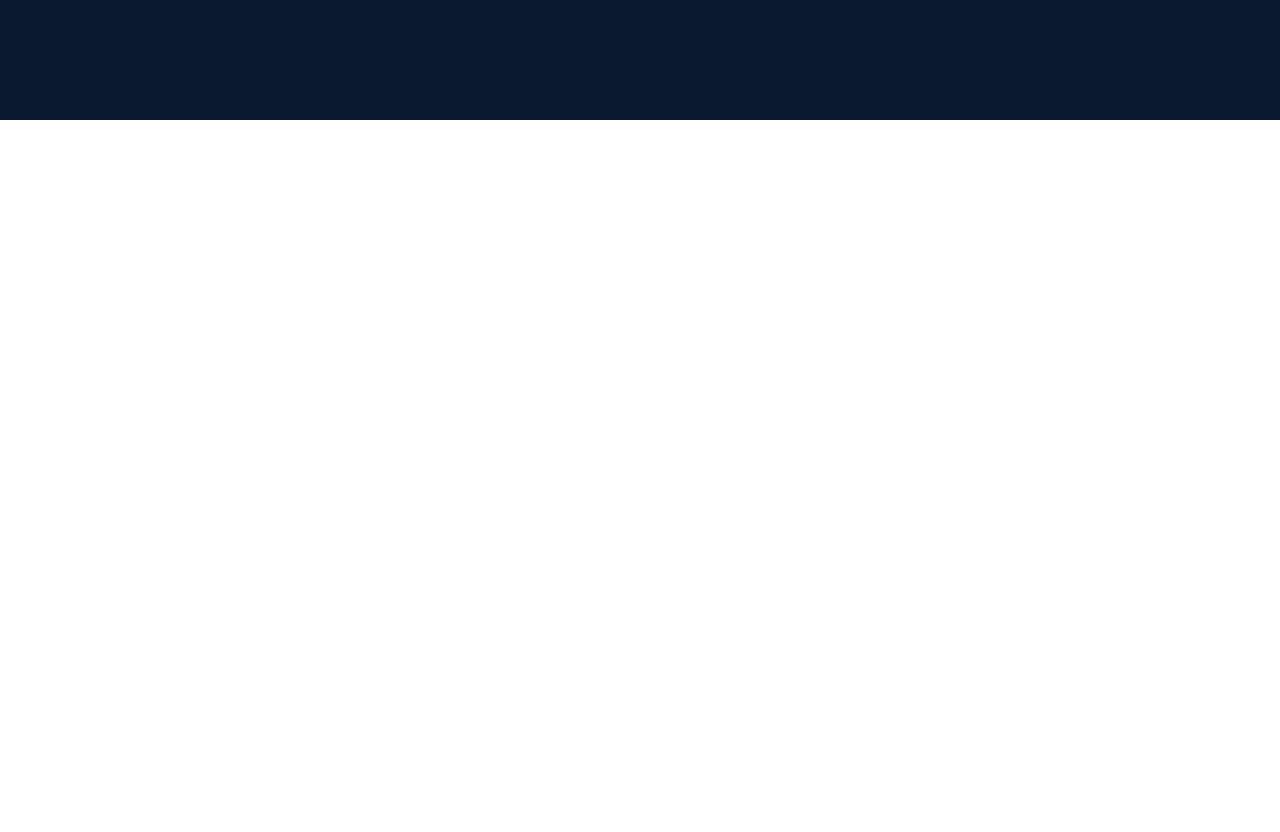
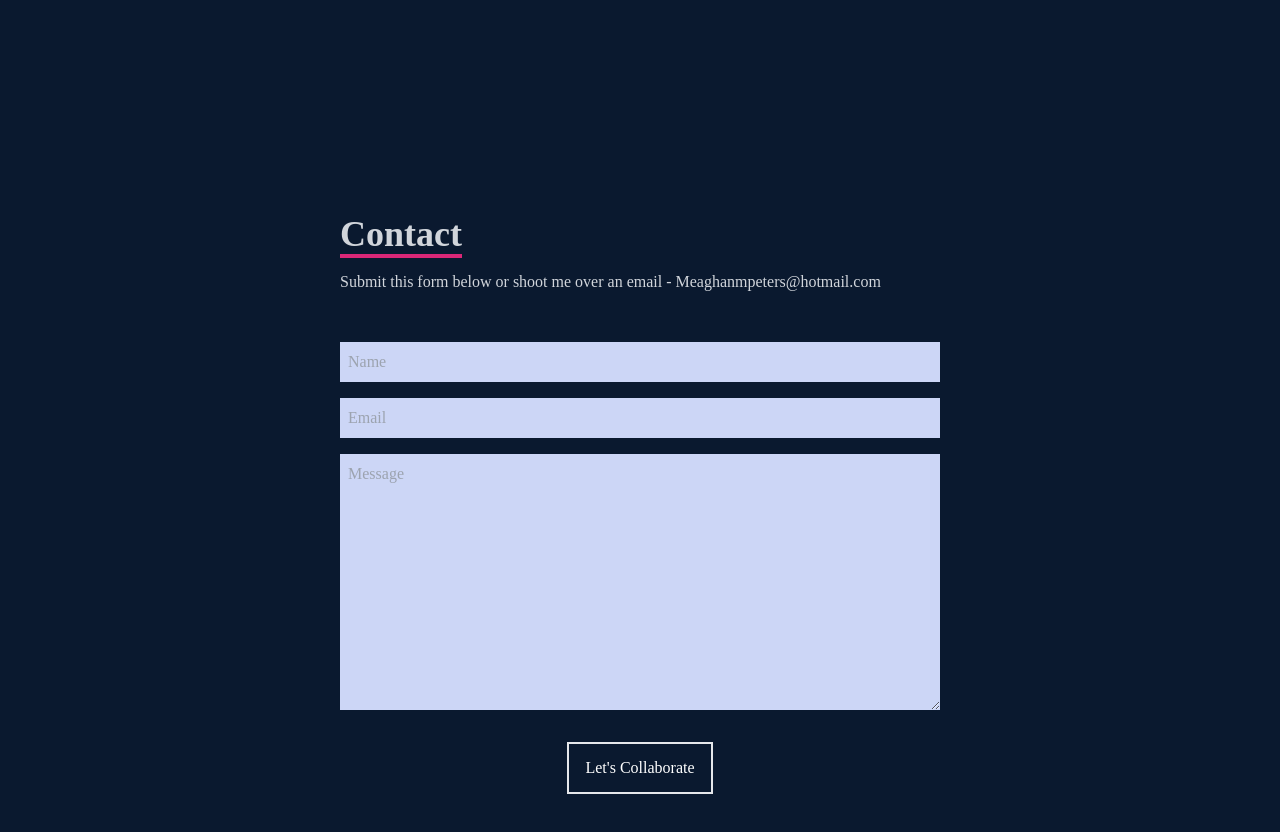
Before and after one commit to Mkish1220/MeaghansPortfolio, a React (Create React App) app: page / in a window 1280 px wide. Shown: the part 3080-3912 px from the top of the page. Before the commit the page ends 3200 px from the top, so only its background shows below. Built offline with nearby package versions, Linux system fonts and the light colour scheme.

Commit message:
add contact me form with getform

```diff
--- a/src/App.js
+++ b/src/App.js
@@ -1,6 +1,6 @@
 
 import About from "./components/About";
-// import Contact from "./components/Contact";
+import Contact from "./components/Contact";
 import Home from "./components/Home";
 import Navbar from "./components/Navbar";
 import Skills from "./components/Skills";
@@ -15,7 +15,7 @@
       <About />
       <Skills />
       <Work />
-      {/* <Contact /> */}
+      <Contact />
     </div>
   );
 }
--- /dev/null
+++ b/src/components/Contact.jsx
@@ -0,0 +1,20 @@
+import React from 'react'
+
+const Contact = () => {
+  return (
+    <div name='contact' className='w-full h-screen bg-[#0a192f] flex justify-center items-center p-4'>
+        <form method='POST' action="https://getform.io/f/ebf92de2-94e2-4022-ac4f-376aa849fe64" className='flex flex-col max-w-[600px] w-full'>
+            <div className='pb-8'>
+                <p className='text-4xl font-bold inline border-b-4 border-pink-600 text-gray-300'>Contact</p>
+                <p className='text-gray-300 py-4'>Submit this form below or shoot me over an email - Meaghanmpeters@hotmail.com</p>
+            </div>
+            <input className='bg-[#ccd6f6] p-2' type="text" placeholder='Name' name='name' />
+            <input className='my-4 p-2 bg-[#ccd6f6]' type="email" placeholder='Email' name='email' />
+            <textarea className='bg-[#ccd6f6] p-2' name="message" rows="10" placeholder='Message'></textarea>
+            <button className='text-white border-2 hover:bg-pink-600 hover:border-pink-600 px-4 py-3 my-8 mx-auto flex items-center'>Let's Collaborate</button>
+        </form>
+    </div>
+  )
+}
+
+export default Contact
```
